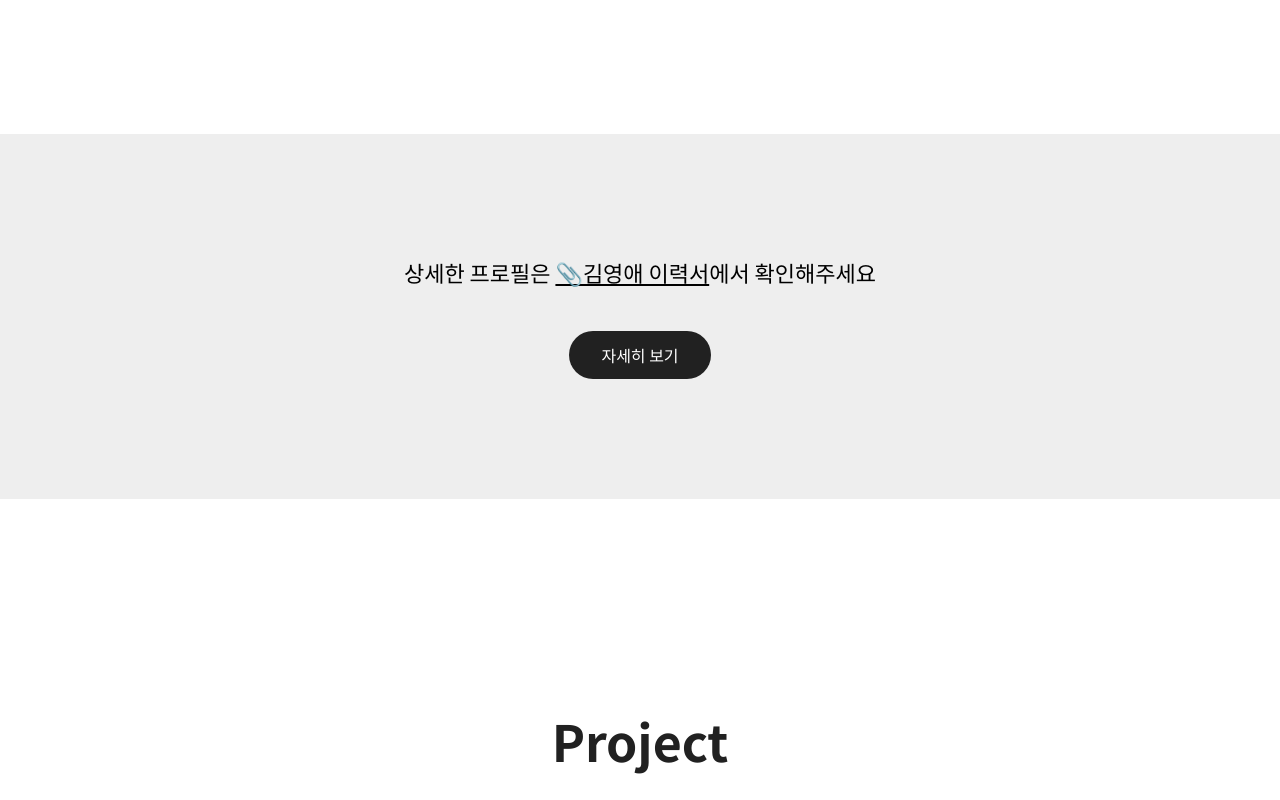
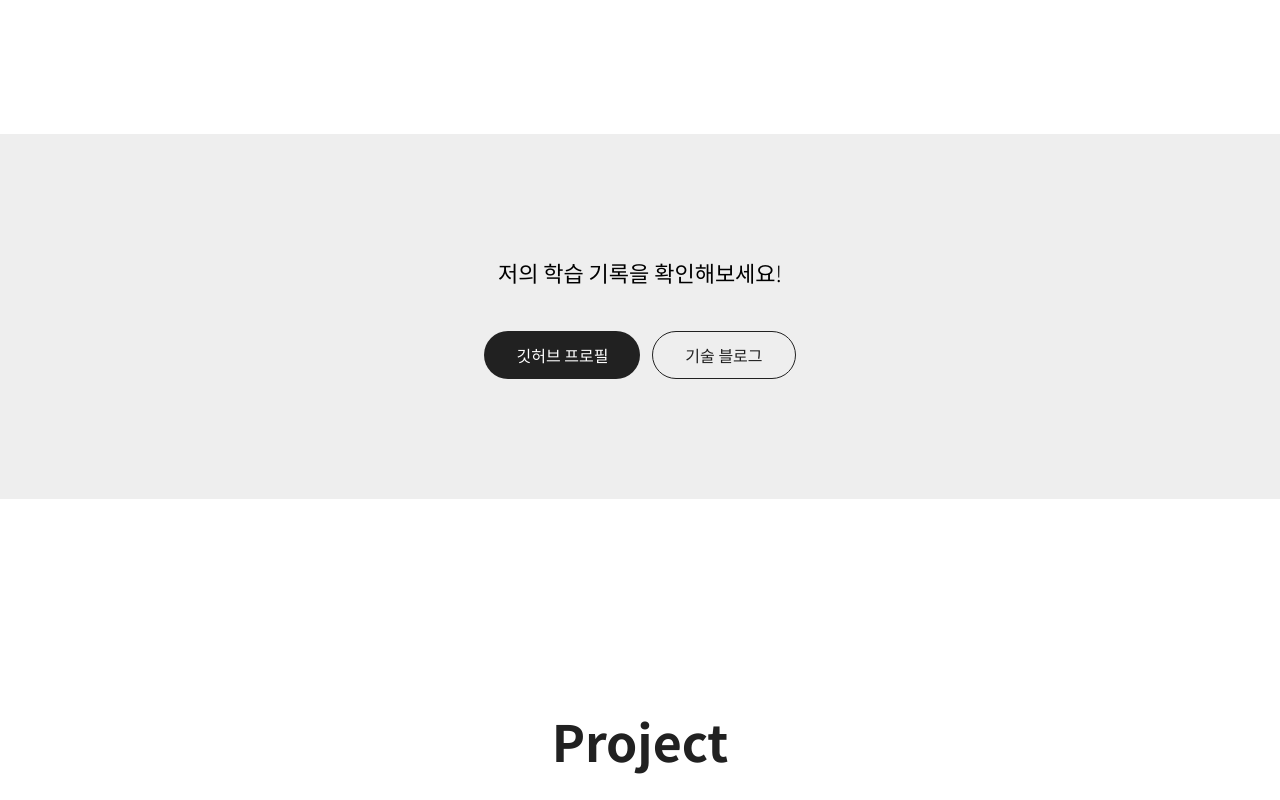
Before and after one commit to kkomyoung/fe-portfolio, a React (Create React App) app: page / in a window 1280 px wide. Shown: the part 1720-2520 px from the top of the page. Built offline with nearby package versions, Linux system fonts and the light colour scheme; a web font is replaced by a local one.

Commit message:
fix: 포트폴리오 blog 컴포넌트 추가

```diff
--- a/src/components/GlobalMenu.jsx
+++ b/src/components/GlobalMenu.jsx
@@ -1,7 +1,7 @@
 /** @jsxImportSource @emotion/react */
 import React from "react";
 import styled from "@emotion/styled";
-import { Link } from "react-router-dom";
+// import { Link } from "react-router-dom";
 
 export const globalMenu = ["About", "Project", "Contact"];
 
@@ -42,9 +42,9 @@ export default function GlobalMenu({ anchorPoints }) {
             <button onClick={() => moveScroll(index)}>{item}</button>
           </li>
         ))}
-        <li>
+        {/* <li>
           <Link to="/resume">Resume</Link>
-        </li>
+        </li> */}
       </ul>
     </StyledGlobalMenu>
   );
--- /dev/null
+++ b/src/layouts/Blog.jsx
@@ -0,0 +1,42 @@
+/** @jsxImportSource @emotion/react */
+import React from "react";
+import { css } from "@emotion/react";
+import Button from "../components/Button";
+import { sectionInner } from "../styles/style.layout";
+import InViewMotion from "../components/InViewMotion";
+
+export default function Blog() {
+  return (
+    <section
+      css={css`
+        background: #eee;
+      `}
+    >
+      <div
+        css={css`
+          ${sectionInner};
+          padding: 12rem 4rem;
+        `}
+      >
+        <InViewMotion>
+          <p
+            css={css`
+              font-size: 2.2rem;
+              font-weight: 300;
+              margin-bottom: 4rem;
+            `}
+          >
+            저의 학습 기록을 확인해보세요!
+          </p>
+
+          <Button href="https://github.com/kkomyoung" text="깃허브 프로필" />
+          <Button
+            href="https://velog.io/@kya754"
+            text="기술 블로그"
+            type="line"
+          />
+        </InViewMotion>
+      </div>
+    </section>
+  );
+}
--- a/src/pages/MainPage.jsx
+++ b/src/pages/MainPage.jsx
@@ -2,7 +2,6 @@
 import React, { useEffect, useRef, useState } from "react";
 import Home from "../layouts/Home";
 import About from "../layouts/About";
-import Resume from "../layouts/Resume";
 import Project from "../layouts/Project";
 import Header from "../layouts/Header";
 import Contact from "../layouts/Contact";
@@ -11,6 +10,7 @@ import handleHeaderStyle from "../utils/handleHeaderStyle";
 import getAnchorPoints from "../utils/getAnchorPoints";
 import SideButtonWrap from "../components/SideButtonWrap";
 import MotionWrapper from "../components/MotionWrapper";
+import Blog from "../layouts/Blog";
 
 export default function Main() {
   const [headerStyle, setHeaderStyle] = useState("absolute");
@@ -43,7 +43,7 @@ export default function Main() {
         <Home />
         <AnchorSection refName={firstSection}>
           <About />
-          <Resume />
+          <Blog />
         </AnchorSection>
         <AnchorSection refName={secondSection}>
           <Project />
```
